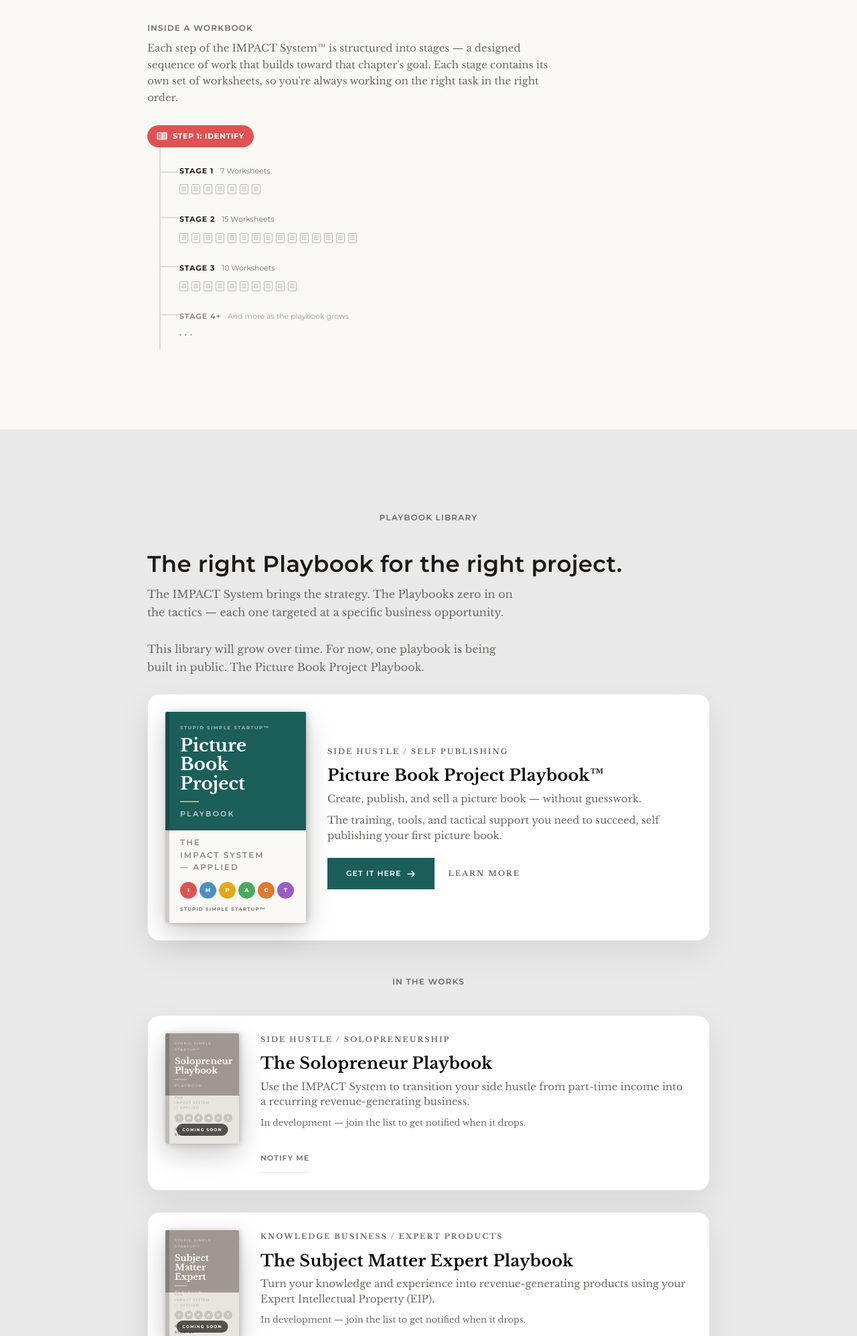
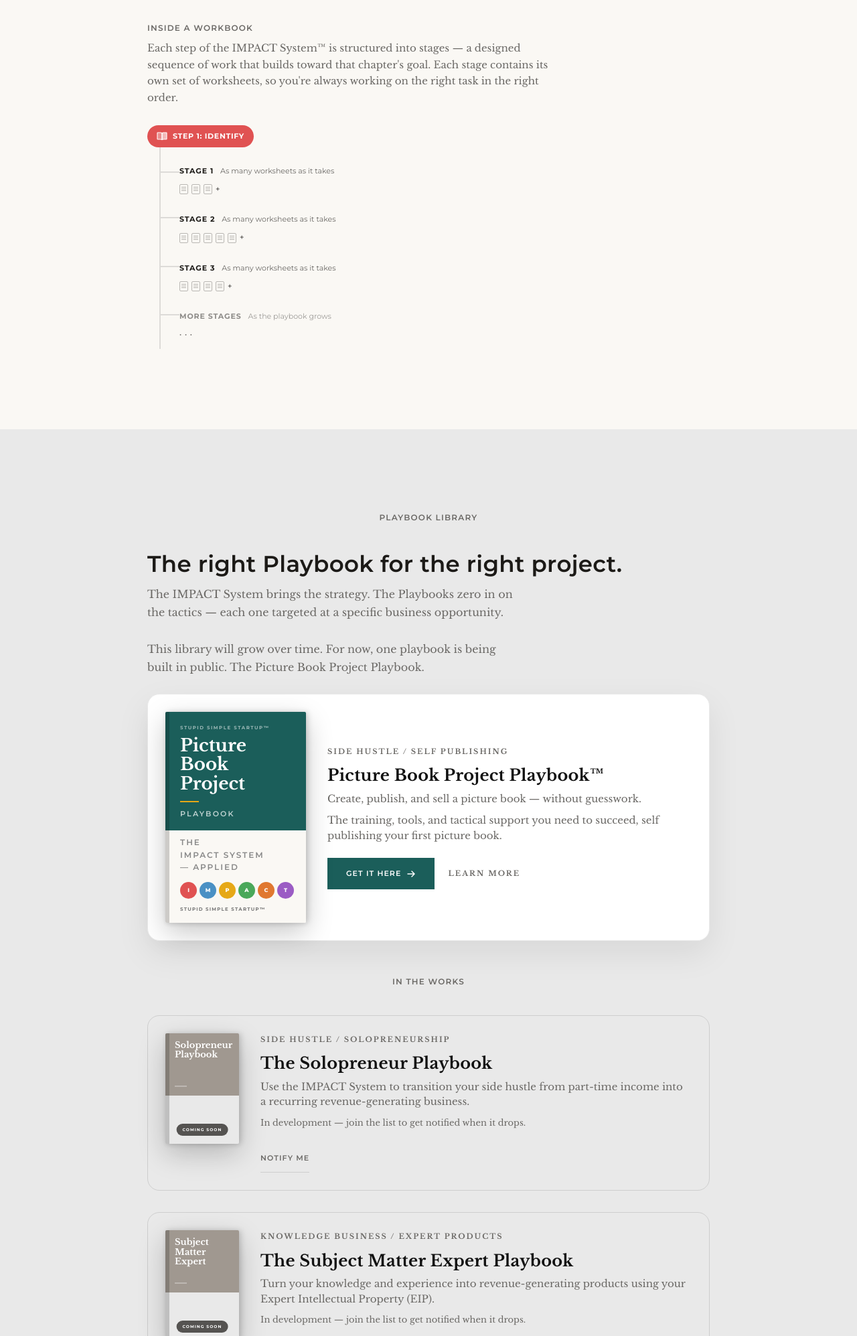
Before and after one commit to eightecho/sss_com, a PHP site: page /playbooks.html in a window 1280 px wide. Shown: the part 1963-3958 px from the top of the page at 67% size. Run offline with PHP 8.4, Linux system fonts and the light colour scheme.

Commit message:
Simplify workbook tree diagrams and coming-soon playbook cards
- Worksheets: add "Inside a Workbook" section with title, summary, and
  tree diagram above the sample worksheet preview
- Tree diagrams (both pages): replace fixed worksheet counts with
  open-ended "As many worksheets as it takes" + trailing "+"
- Playbooks: remove white card background from coming-soon rows,
  simplify ghost covers to title + rule only

Co-Authored-By: Claude Opus 4.6 <noreply@anthropic.com>

```diff
--- a/assets/styles.css
+++ b/assets/styles.css
@@ -329,6 +329,7 @@ p + p { margin-top: 1em; }
 .pbpp-cover--ghost .pbpp-cover-lower   { background: #e8e4de; }
 .pbpp-cover--ghost .pbpp-cover-system-label { color: #bbb; }
 .pbpp-cover--ghost .pbpp-dot           { background: #c8c4be; }
+.pbpp-cover--ghost .pbpp-cover-lower:empty { display: none; }
 
 .pbpp-cover-coming-soon {
   position: absolute;
@@ -1612,6 +1613,12 @@ body.modal-open { overflow: hidden; }
   border-bottom: 1px solid var(--line, #e9e9e9);
   padding-bottom: 2px;
   text-decoration: none;
+}
+
+#pb-library .pb-row--ghost {
+  background: transparent;
+  border-color: var(--border);
+  box-shadow: none;
 }
 
 @media (max-width: 900px) {
--- a/playbooks.html
+++ b/playbooks.html
@@ -143,11 +143,23 @@
 
           <div class="wf-tree-stages">
 
-            <!-- Stage 1 · 7 worksheets -->
             <div class="wf-tree-stage">
               <div class="wf-tree-stage-meta">
                 <span class="wf-tree-stage-label">Stage 1</span>
-                <span class="wf-tree-stage-count">7 Worksheets</span>
+                <span class="wf-tree-stage-count">As many worksheets as it takes</span>
+              </div>
+              <div class="wf-tree-stage-sheets">
+                <span class="wf-tree-ws"></span>
+                <span class="wf-tree-ws"></span>
+                <span class="wf-tree-ws"></span>
+                <span class="wf-tree-ws wf-tree-ws--more">+</span>
+              </div>
+            </div>
+
+            <div class="wf-tree-stage">
+              <div class="wf-tree-stage-meta">
+                <span class="wf-tree-stage-label">Stage 2</span>
+                <span class="wf-tree-stage-count">As many worksheets as it takes</span>
               </div>
               <div class="wf-tree-stage-sheets">
                 <span class="wf-tree-ws"></span>
@@ -155,61 +167,28 @@
                 <span class="wf-tree-ws"></span>
                 <span class="wf-tree-ws"></span>
                 <span class="wf-tree-ws"></span>
-                <span class="wf-tree-ws"></span>
-                <span class="wf-tree-ws"></span>
+                <span class="wf-tree-ws wf-tree-ws--more">+</span>
               </div>
             </div>
 
-            <!-- Stage 2 · 15 worksheets -->
             <div class="wf-tree-stage">
               <div class="wf-tree-stage-meta">
-                <span class="wf-tree-stage-label">Stage 2</span>
-                <span class="wf-tree-stage-count">15 Worksheets</span>
+                <span class="wf-tree-stage-label">Stage 3</span>
+                <span class="wf-tree-stage-count">As many worksheets as it takes</span>
               </div>
               <div class="wf-tree-stage-sheets">
                 <span class="wf-tree-ws"></span>
                 <span class="wf-tree-ws"></span>
                 <span class="wf-tree-ws"></span>
                 <span class="wf-tree-ws"></span>
-                <span class="wf-tree-ws"></span>
-                <span class="wf-tree-ws"></span>
-                <span class="wf-tree-ws"></span>
-                <span class="wf-tree-ws"></span>
-                <span class="wf-tree-ws"></span>
-                <span class="wf-tree-ws"></span>
-                <span class="wf-tree-ws"></span>
-                <span class="wf-tree-ws"></span>
-                <span class="wf-tree-ws"></span>
-                <span class="wf-tree-ws"></span>
-                <span class="wf-tree-ws"></span>
+                <span class="wf-tree-ws wf-tree-ws--more">+</span>
               </div>
             </div>
 
-            <!-- Stage 3 · 10 worksheets -->
-            <div class="wf-tree-stage">
-              <div class="wf-tree-stage-meta">
-                <span class="wf-tree-stage-label">Stage 3</span>
-                <span class="wf-tree-stage-count">10 Worksheets</span>
-              </div>
-              <div class="wf-tree-stage-sheets">
-                <span class="wf-tree-ws"></span>
-                <span class="wf-tree-ws"></span>
-                <span class="wf-tree-ws"></span>
-                <span class="wf-tree-ws"></span>
-                <span class="wf-tree-ws"></span>
-                <span class="wf-tree-ws"></span>
-                <span class="wf-tree-ws"></span>
-                <span class="wf-tree-ws"></span>
-                <span class="wf-tree-ws"></span>
-                <span class="wf-tree-ws"></span>
-              </div>
-            </div>
-
-            <!-- Stage 4+ -->
             <div class="wf-tree-stage wf-tree-stage--more">
               <div class="wf-tree-stage-meta">
-                <span class="wf-tree-stage-label">Stage 4+</span>
-                <span class="wf-tree-stage-count">And more as the playbook grows</span>
+                <span class="wf-tree-stage-label">More stages</span>
+                <span class="wf-tree-stage-count">As the playbook grows</span>
               </div>
               <div class="wf-tree-stage-sheets">
                 <span class="wf-tree-ws wf-tree-ws--more">· · ·</span>
@@ -287,27 +266,14 @@
     <p class="section-label">In The Works</p>
 
     <!-- Ghost cover rows -->
-    <div class="pb-row" style="margin-bottom: 32px;">
+    <div class="pb-row pb-row--ghost" style="margin-bottom: 32px;">
       <div class="pb-row-cover">
         <div class="pbpp-cover pbpp-cover--sm pbpp-cover--ghost">
           <div class="pbpp-cover-band">
-            <div class="pbpp-cover-brand">Stupid Simple Startup&trade;</div>
             <div class="pbpp-cover-title">Solopreneur<br>Playbook</div>
             <div class="pbpp-cover-rule"></div>
-            <div class="pbpp-cover-sub">Playbook</div>
           </div>
-          <div class="pbpp-cover-lower">
-            <div class="pbpp-cover-system-label">The<br>IMPACT System<br>— Applied</div>
-            <div class="pbpp-cover-dots">
-              <span class="pbpp-dot">I</span>
-              <span class="pbpp-dot">M</span>
-              <span class="pbpp-dot">P</span>
-              <span class="pbpp-dot">A</span>
-              <span class="pbpp-dot">C</span>
-              <span class="pbpp-dot">T</span>
-            </div>
-            <div class="pbpp-cover-brand-foot">Stupid Simple Startup&trade;</div>
-          </div>
+          <div class="pbpp-cover-lower"></div>
           <span class="pbpp-cover-coming-soon">Coming Soon</span>
         </div>
       </div>
@@ -322,27 +288,14 @@
       </div>
     </div>
 
-    <div class="pb-row">
+    <div class="pb-row pb-row--ghost">
       <div class="pb-row-cover">
         <div class="pbpp-cover pbpp-cover--sm pbpp-cover--ghost">
           <div class="pbpp-cover-band">
-            <div class="pbpp-cover-brand">Stupid Simple Startup&trade;</div>
             <div class="pbpp-cover-title">Subject Matter<br>Expert</div>
             <div class="pbpp-cover-rule"></div>
-            <div class="pbpp-cover-sub">Playbook</div>
           </div>
-          <div class="pbpp-cover-lower">
-            <div class="pbpp-cover-system-label">The<br>IMPACT System<br>— Applied</div>
-            <div class="pbpp-cover-dots">
-              <span class="pbpp-dot">I</span>
-              <span class="pbpp-dot">M</span>
-              <span class="pbpp-dot">P</span>
-              <span class="pbpp-dot">A</span>
-              <span class="pbpp-dot">C</span>
-              <span class="pbpp-dot">T</span>
-            </div>
-            <div class="pbpp-cover-brand-foot">Stupid Simple Startup&trade;</div>
-          </div>
+          <div class="pbpp-cover-lower"></div>
           <span class="pbpp-cover-coming-soon">Coming Soon</span>
         </div>
       </div>
```
Also changed, not shown: worksheets.html (+62 -0 lines).
